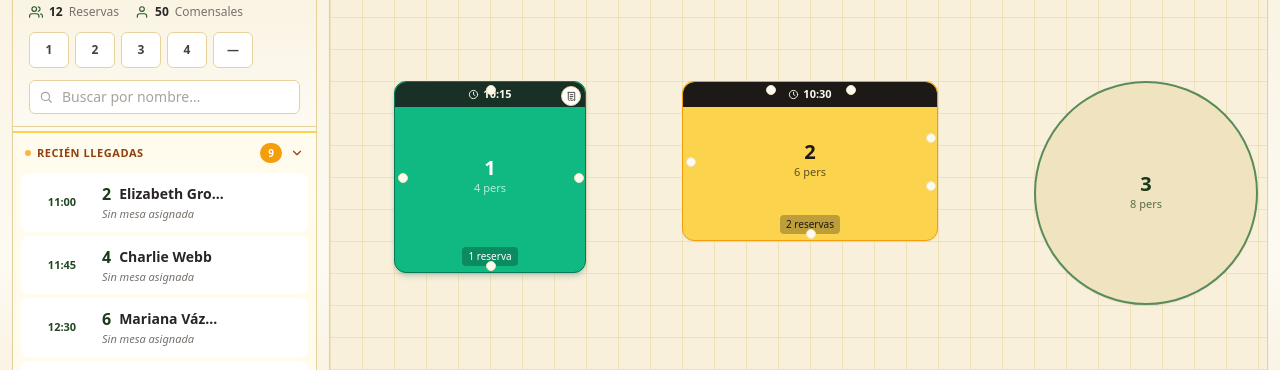
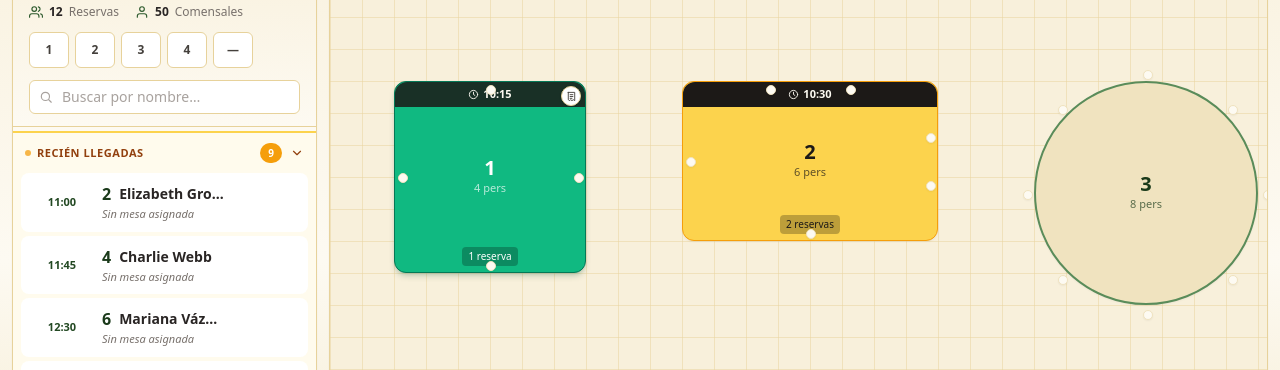
Before and after one commit to joak990/restgofront, a React (Vite) app: page /demo/reservas in a window 1280 px wide. Shown: the part 139-509 px from the top of the page. Built offline with nearby package versions, Linux system fonts and the light colour scheme; no server answers.

Commit message:
feat(mesas): improve chair rendering around tables

```diff
--- a/src/components/reservations/TableNode.tsx
+++ b/src/components/reservations/TableNode.tsx
@@ -32,7 +32,7 @@ export default function TableNode({
   onSelect,
 }: Props) {
   const base =
-    "relative flex flex-col items-center justify-center select-none transition-all cursor-pointer overflow-hidden " +
+    "relative flex flex-col items-center justify-center select-none transition-all cursor-pointer overflow-visible " +
     STATUS_CLASSES[table.status];
 
   const style: React.CSSProperties = {
@@ -169,7 +169,7 @@ export default function TableNode({
         <span
           key={idx}
           aria-hidden
-          className="absolute rounded-full bg-cream-50 border border-cream-200"
+          className="absolute rounded-full bg-cream-50 border border-cream-200 shadow-sm"
           style={{ width: chairSize, height: chairSize, left: p.left, top: p.top }}
         />
       ))}
```
